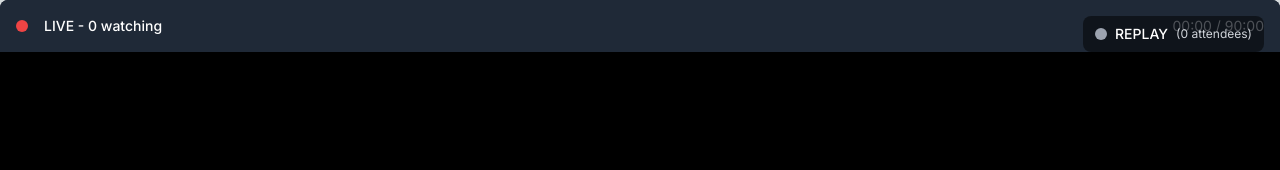
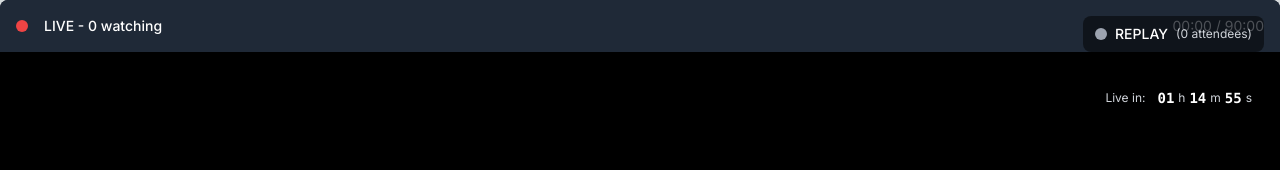
Before and after one commit to yaroslavhorokhovets/CodingTest, a Next.js app: page / in a window 1280 px wide. Shown: the top 170 px of the page. Built offline with nearby package versions, Linux system fonts and the light colour scheme; no server answers.

Commit message:
feat: We are building a custom webinar wrapper system on top of EverWebinar.

```diff
--- /dev/null
+++ b/components/CountdownTimer.tsx
@@ -0,0 +1,83 @@
+'use client';
+
+import React, { useState, useEffect } from 'react';
+
+interface CountdownTimerProps {
+  targetTime: Date;
+  onTimeReached?: () => void;
+  className?: string;
+}
+
+export const CountdownTimer: React.FC<CountdownTimerProps> = ({
+  targetTime,
+  onTimeReached,
+  className = ''
+}) => {
+  const [timeLeft, setTimeLeft] = useState<{
+    hours: number;
+    minutes: number;
+    seconds: number;
+    total: number;
+  }>({ hours: 0, minutes: 0, seconds: 0, total: 0 });
+
+  useEffect(() => {
+    const calculateTimeLeft = () => {
+      const now = new Date().getTime();
+      const target = new Date(targetTime).getTime();
+      const difference = target - now;
+
+      if (difference > 0) {
+        const hours = Math.floor(difference / (1000 * 60 * 60));
+        const minutes = Math.floor((difference % (1000 * 60 * 60)) / (1000 * 60));
+        const seconds = Math.floor((difference % (1000 * 60)) / 1000);
+
+        setTimeLeft({ hours, minutes, seconds, total: difference });
+      } else {
+        setTimeLeft({ hours: 0, minutes: 0, seconds: 0, total: 0 });
+        onTimeReached?.();
+      }
+    };
+
+    // Calculate immediately
+    calculateTimeLeft();
+
+    // Update every second
+    const interval = setInterval(calculateTimeLeft, 1000);
+
+    return () => clearInterval(interval);
+  }, [targetTime, onTimeReached]);
+
+  const formatTime = (value: number) => value.toString().padStart(2, '0');
+
+  const isTimeUp = timeLeft.total <= 0;
+
+  return (
+    <div className={`countdown-timer ${className}`}>
+      <div className="flex items-center space-x-1">
+        <div className="text-xs text-gray-300 mr-2">Live in:</div>
+        {isTimeUp ? (
+          <div className="text-sm font-bold text-success-500">NOW!</div>
+        ) : (
+          <div className="flex items-center space-x-1">
+            {timeLeft.hours > 0 && (
+              <>
+                <span className="text-sm font-mono font-bold text-white">
+                  {formatTime(timeLeft.hours)}
+                </span>
+                <span className="text-xs text-gray-300">h</span>
+              </>
+            )}
+            <span className="text-sm font-mono font-bold text-white">
+              {formatTime(timeLeft.minutes)}
+            </span>
+            <span className="text-xs text-gray-300">m</span>
+            <span className="text-sm font-mono font-bold text-white">
+              {formatTime(timeLeft.seconds)}
+            </span>
+            <span className="text-xs text-gray-300">s</span>
+          </div>
+        )}
+      </div>
+    </div>
+  );
+};
--- a/components/WebinarPlayer.tsx
+++ b/components/WebinarPlayer.tsx
@@ -3,6 +3,7 @@
 import React, { useEffect, useState } from 'react';
 import { EverWebinarWrapper } from './EverWebinarWrapper';
 import { ZoomWrapper } from './ZoomWrapper';
+import { CountdownTimer } from './CountdownTimer';
 import { useWebinarStore } from '@/lib/store';
 import { WebinarSlot, ZoomConfig } from '@/types/webinar';
 
@@ -140,6 +141,19 @@ export const WebinarPlayer: React.FC<WebinarPlayerProps> = ({ slot }) => {
           </span>
         </div>
       </div>
+
+      {/* Countdown Timer - Only show when in replay mode */}
+      {currentMode === 'replay' && (
+        <div className="absolute top-4 right-4 mt-16 bg-black bg-opacity-50 text-white px-3 py-2 rounded-lg">
+          <CountdownTimer
+            targetTime={new Date(slot.scheduledSwitchTime)}
+            onTimeReached={() => {
+              // This will be handled by the scheduled transition logic
+              console.log('Countdown reached - switching to live mode');
+            }}
+          />
+        </div>
+      )}
     </div>
   );
 };
```
